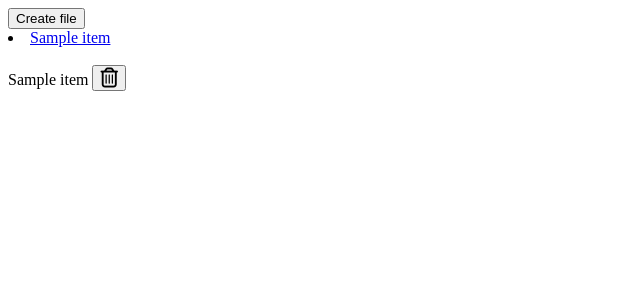
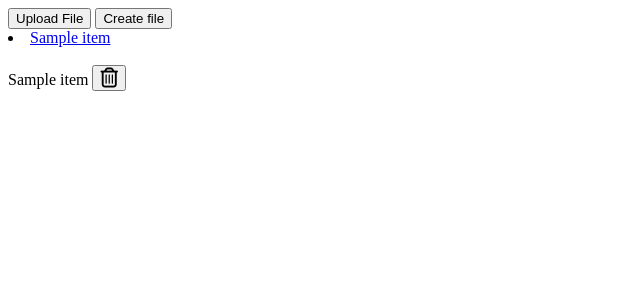
Before and after one commit to Cantina-Org/Nephelees, a Flask app: template templates/myfile.html in a window 1280 px wide. Shown: the top 300 px of the page, without its empty margins (0-640 px from the left). Run offline with Flask 2, Linux system fonts and the light colour scheme; the template is opened without the code that fills it: most values are stand-ins (such as "Sample title", 1, 10 or a date in 2020); parts of the project's set-up code (start-up, migrations or seed data) failed here and were passed over; some libraries are stand-ins or nearby versions.

Commit message:
le commit du retard

```diff
--- a/app.py
+++ b/app.py
@@ -1,8 +1,9 @@
-import os
+from werkzeug.utils import secure_filename
 from os import *
 from flask import Flask, render_template, request, url_for, redirect, make_response
 import mariadb
 import hashlib
+import os
 
 
 def hash_perso(passwordtohash):
@@ -28,7 +29,7 @@ con.commit()
 path2, filenames = "", ""
 dir_path = "/home/mathieu/Bureau/cantina/file_cloud"
 app = Flask(__name__)
-
+app.config['UPLOAD_PATH'] = dir_path
 
 @app.route('/')
 def hello_world():  # put application's code here
@@ -91,17 +92,13 @@ def login():
     if request.method == 'POST':
         user = request.form['nm']
         passwd = request.form['passwd']
-        print(passwd)
-        print(hash_perso(passwd))
         cursor.execute(f'''SELECT user_name, password, token FROM user WHERE password = ? AND user_name = ?''', (hash_perso(passwd), user))
         row = cursor.fetchone()
 
         try:
             if len(row) >= 1:
-                print("ooooo")
                 resp = make_response(redirect(url_for('hello_world')))
                 resp.set_cookie('userID', row[2])
-
                 return resp
         except:
             return redirect(url_for("hello_world"))
@@ -110,6 +107,25 @@ def login():
     elif request.method == 'GET':
         return render_template('login.html')
 
+
+@app.route('/my/file/upload', methods=['GET', 'POST'])
+def upload_file():
+    args = request.args
+    if request.method == 'GET':
+        return render_template('upload_file.html')
+
+    elif request.method == 'POST':
+        userToken = request.cookies.get('userID')
+        cursor.execute(f'''SELECT token FROM user WHERE admin''', )
+        row = cursor.fetchall()
+        if not [tup for tup in row if userToken in tup]:
+            return redirect(url_for('hello_world'))
+
+        f = request.files['file']
+        f.save(os.path.join(dir_path+args.get('path'), secure_filename(f.filename)))
+        return 'file uploaded successfully'
+
+
 if __name__ == '__main__':
     app.add_url_rule('/favicon.ico',
                      redirect_to=url_for('static', filename='static/favicon.ico'))
--- a/templates/myfile.html
+++ b/templates/myfile.html
@@ -9,6 +9,7 @@
     <script src="https://kit.fontawesome.com/dcdb554a4d.js" crossorigin="anonymous"></script>
 </head>
 <body>
+    <button type = "button" onclick="window.location.href='{{ url_for('upload_file', path=path) }}'">Upload File</button>
     <button onclick="create_file('{{ path }}')">Create file</button>
     {% for item in dir %}
         <li><a href={{ url_for('file', path=path+item) }}>{{ item }}</a></li>
```
Also changed, not shown: templates/upload_file.html (added, +14 -0 lines).
